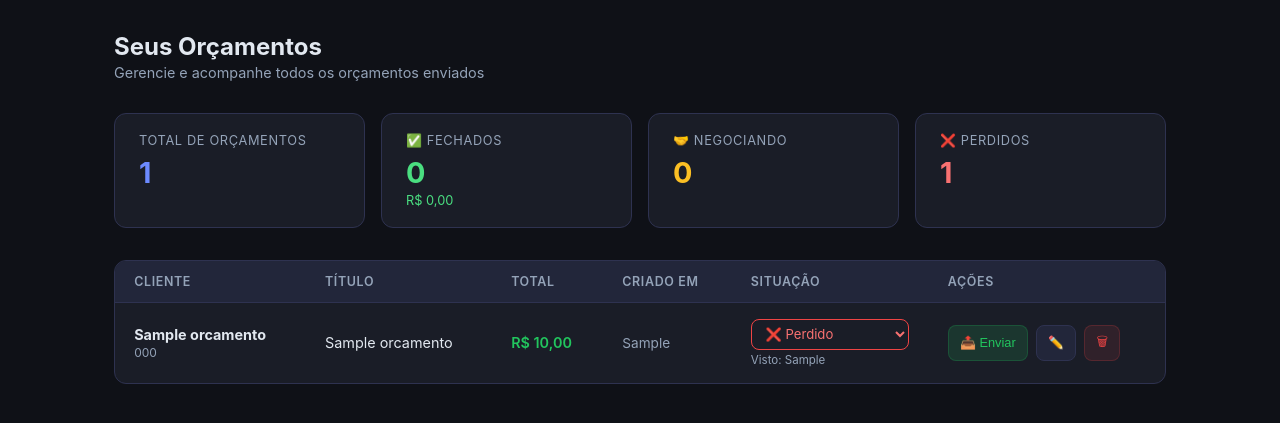
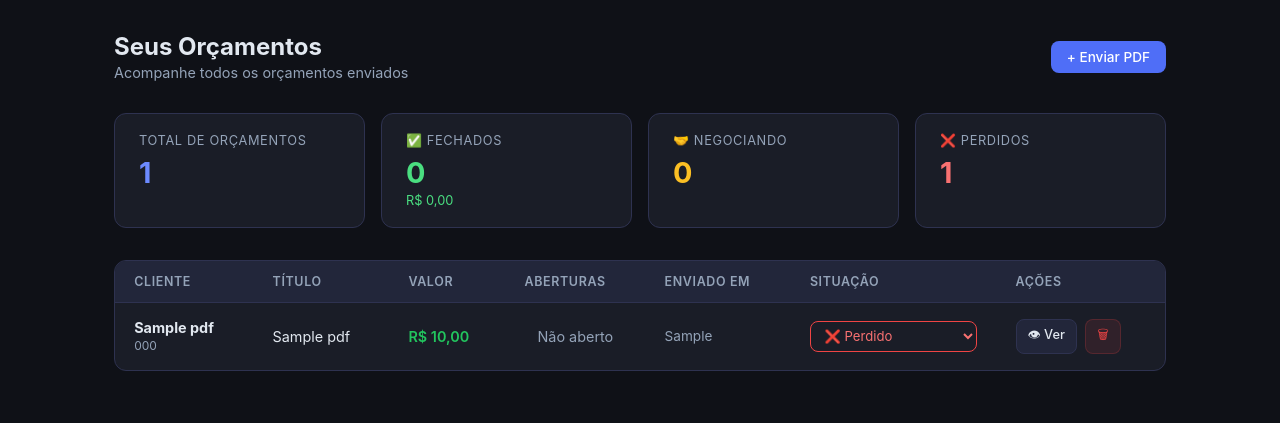
Before and after one commit to arcoestevez96/orcamentos, a Flask app: template templates/dashboard.html in a window 1280 px wide. Shown: the part 60-483 px from the top of the page. Run offline with Flask 3, Linux system fonts and the light colour scheme; the template is opened without the code that fills it: most values are stand-ins (such as "Sample title", 1, 10 or a date in 2020); some libraries are stand-ins or nearby versions.

Commit message:
Dashboard shows PDFs with value and status selector

```diff
--- a/app.py
+++ b/app.py
@@ -68,8 +68,10 @@ def init_db():
                 id SERIAL PRIMARY KEY, token TEXT UNIQUE NOT NULL,
                 cliente_nome TEXT NOT NULL, cliente_telefone TEXT, titulo TEXT NOT NULL,
                 arquivo BYTEA, filename TEXT, status TEXT DEFAULT 'enviado',
-                criado_em TEXT NOT NULL, aberto_em TEXT, aberturas INTEGER DEFAULT 0
+                criado_em TEXT NOT NULL, aberto_em TEXT, aberturas INTEGER DEFAULT 0,
+                valor NUMERIC DEFAULT 0
             )''')
+        cur.execute('ALTER TABLE pdfs ADD COLUMN IF NOT EXISTS valor NUMERIC DEFAULT 0')
         for k, v in [('whatsapp_numero',''),('whatsapp_apikey',''),
                      ('empresa_nome',''),('base_url',''),
                      ('email_remetente',''),('email_senha_app',''),
@@ -205,9 +207,10 @@ def now_str():
 
 @app.route('/')
 def dashboard():
-    orcamentos = db_exec('SELECT * FROM orcamentos ORDER BY criado_em DESC', fetch='all') or []
-    lista = [{**o, 'total': calcular_total(json.loads(o['itens']))} for o in orcamentos]
-    return render_template('dashboard.html', orcamentos=lista)
+    pdfs = db_exec('SELECT id,token,cliente_nome,cliente_telefone,titulo,filename,status,criado_em,aberto_em,aberturas,valor FROM pdfs ORDER BY criado_em DESC', fetch='all') or []
+    for p in pdfs:
+        p['valor'] = float(p['valor'] or 0)
+    return render_template('dashboard.html', pdfs=pdfs)
 
 @app.route('/criar', methods=['GET', 'POST'])
 def criar():
@@ -310,15 +313,18 @@ def upload_pdf():
     dados = f.read()
     token = str(uuid.uuid4()).replace('-','')[:16]
     filename = secure_filename(f.filename)
+    valor = request.form.get('valor', '0').replace('R$','').replace('.','').replace(',','.').strip() or '0'
+    try: valor = float(valor)
+    except: valor = 0.0
     if USE_PG:
         import psycopg2
-        db_exec('INSERT INTO pdfs(token,cliente_nome,cliente_telefone,titulo,arquivo,filename,status,criado_em) VALUES(%s,%s,%s,%s,%s,%s,%s,%s)',
+        db_exec('INSERT INTO pdfs(token,cliente_nome,cliente_telefone,titulo,arquivo,filename,status,criado_em,valor) VALUES(%s,%s,%s,%s,%s,%s,%s,%s,%s)',
             (token, request.form.get('cliente_nome','Cliente'), request.form.get('cliente_telefone',''),
-             request.form.get('titulo', filename), psycopg2.Binary(dados), filename, 'enviado', now_str()))
+             request.form.get('titulo', filename), psycopg2.Binary(dados), filename, 'enviado', now_str(), valor))
     else:
-        db_exec('INSERT INTO pdfs(token,cliente_nome,cliente_telefone,titulo,arquivo,filename,status,criado_em) VALUES(?,?,?,?,?,?,?,?)',
+        db_exec('INSERT INTO pdfs(token,cliente_nome,cliente_telefone,titulo,arquivo,filename,status,criado_em,valor) VALUES(?,?,?,?,?,?,?,?,?)',
             (token, request.form.get('cliente_nome','Cliente'), request.form.get('cliente_telefone',''),
-             request.form.get('titulo', filename), dados, filename, 'enviado', now_str()))
+             request.form.get('titulo', filename), dados, filename, 'enviado', now_str(), valor))
     link = f"{get_base_url()}/pdf/{token}"
     cliente_nome = request.form.get('cliente_nome', 'Cliente')
     cliente_tel = request.form.get('cliente_telefone', '').strip()
@@ -367,6 +373,16 @@ def ver_pdf(token):
     arquivo = bytes(p['arquivo']) if p['arquivo'] else b''
     return Response(arquivo, mimetype='application/pdf',
         headers={'Content-Disposition': f'inline; filename="{p["filename"]}"'})
+
+@app.route('/atualizar_status_pdf/<int:id>', methods=['POST'])
+def atualizar_status_pdf(id):
+    d = request.get_json()
+    status = d.get('status','')
+    if status not in ['enviado','aberto','fechou','negociando','perdido']:
+        return jsonify({'ok': False})
+    sql = 'UPDATE pdfs SET status=%s WHERE id=%s' if USE_PG else 'UPDATE pdfs SET status=? WHERE id=?'
+    db_exec(sql, (status, id))
+    return jsonify({'ok': True})
 
 @app.route('/deletar_pdf/<int:id>', methods=['POST'])
 def deletar_pdf(id):
--- a/templates/dashboard.html
+++ b/templates/dashboard.html
@@ -17,14 +17,14 @@
   outline: none;
   width: 100%;
 }
-.status-select.fechou  { border-color:#16a34a; color:#4ade80; }
-.status-select.negociando { border-color:#f59e0b; color:#fbbf24; }
-.status-select.perdido { border-color:#ef4444; color:#f87171; }
-.status-select.aberto  { border-color:#6366f1; color:#a5b4fc; }
-.status-select.enviado { border-color:#64748b; color:#94a3b8; }
-.stat-card.fechou .value { color:#4ade80; }
+.status-select.fechou    { border-color:#16a34a; color:#4ade80; }
+.status-select.negociando{ border-color:#f59e0b; color:#fbbf24; }
+.status-select.perdido   { border-color:#ef4444; color:#f87171; }
+.status-select.aberto    { border-color:#6366f1; color:#a5b4fc; }
+.status-select.enviado   { border-color:#64748b; color:#94a3b8; }
+.stat-card.fechou   .value { color:#4ade80; }
 .stat-card.negociando .value { color:#fbbf24; }
-.stat-card.perdido .value { color:#f87171; }
+.stat-card.perdido  .value { color:#f87171; }
 </style>
 </head>
 <body>
@@ -39,20 +39,20 @@
   <div class="page-header">
     <div>
       <h1>Seus Orçamentos</h1>
-      <p>Gerencie e acompanhe todos os orçamentos enviados</p>
+      <p>Acompanhe todos os orçamentos enviados</p>
     </div>
+    <a href="/pdfs" class="btn btn-primary">+ Enviar PDF</a>
   </div>
 
-  {% set total_geral = orcamentos | sum(attribute='total') %}
-  {% set fechados = orcamentos | selectattr('status', 'equalto', 'fechou') | list %}
-  {% set negociando = orcamentos | selectattr('status', 'equalto', 'negociando') | list %}
-  {% set perdidos = orcamentos | selectattr('status', 'equalto', 'perdido') | list %}
-  {% set total_fechado = fechados | sum(attribute='total') %}
+  {% set fechados   = pdfs | selectattr('status', 'equalto', 'fechou')     | list %}
+  {% set negociando = pdfs | selectattr('status', 'equalto', 'negociando') | list %}
+  {% set perdidos   = pdfs | selectattr('status', 'equalto', 'perdido')    | list %}
+  {% set total_fechado = fechados | sum(attribute='valor') %}
 
   <div class="stats">
     <div class="stat-card">
       <div class="label">Total de Orçamentos</div>
-      <div class="value accent">{{ orcamentos | length }}</div>
+      <div class="value accent">{{ pdfs | length }}</div>
     </div>
     <div class="stat-card fechou">
       <div class="label">✅ Fechados</div>
@@ -69,41 +69,53 @@
     </div>
   </div>
 
-  {% if orcamentos %}
+  {% if pdfs %}
   <div class="table-card">
     <table>
       <thead>
         <tr>
           <th>Cliente</th>
           <th>Título</th>
-          <th>Total</th>
-          <th>Criado em</th>
+          <th>Valor</th>
+          <th>Aberturas</th>
+          <th>Enviado em</th>
           <th>Situação</th>
           <th>Ações</th>
         </tr>
       </thead>
       <tbody>
-        {% for o in orcamentos %}
-        <tr id="row-{{ o.id }}">
-          <td><strong>{{ o.cliente_nome }}</strong>{% if o.cliente_telefone %}<br><small style="color:var(--text2)">{{ o.cliente_telefone }}</small>{% endif %}</td>
-          <td>{{ o.titulo }}</td>
-          <td style="color:var(--green);font-weight:600">R$ {{ "%.2f"|format(o.total) | replace('.', ',') }}</td>
-          <td style="color:var(--text2);font-size:.85rem">{{ o.criado_em[:10] }}</td>
-          <td style="min-width:130px">
-            <select class="status-select {{ o.status }}" onchange="atualizarStatus({{ o.id }}, this)">
-              <option value="enviado"    {% if o.status == 'enviado'    %}selected{% endif %}>📤 Enviado</option>
-              <option value="aberto"     {% if o.status == 'aberto'     %}selected{% endif %}>👁 Visualizado</option>
-              <option value="negociando" {% if o.status == 'negociando' %}selected{% endif %}>🤝 Negociando</option>
-              <option value="fechou"     {% if o.status == 'fechou'     %}selected{% endif %}>✅ Fechou</option>
-              <option value="perdido"    {% if o.status == 'perdido'    %}selected{% endif %}>❌ Perdido</option>
+        {% for p in pdfs %}
+        <tr>
+          <td>
+            <strong>{{ p.cliente_nome }}</strong>
+            {% if p.cliente_telefone %}<br><small style="color:var(--text2)">{{ p.cliente_telefone }}</small>{% endif %}
+          </td>
+          <td>{{ p.titulo }}</td>
+          <td style="color:var(--green);font-weight:600">
+            {% if p.valor and p.valor > 0 %}R$ {{ "%.2f"|format(p.valor) | replace('.', ',') }}{% else %}<span style="color:var(--text2)">—</span>{% endif %}
+          </td>
+          <td style="text-align:center">
+            {% if p.aberturas and p.aberturas > 0 %}
+              <span style="color:#a5b4fc;font-weight:600">{{ p.aberturas }}x</span>
+              {% if p.aberto_em %}<br><small style="color:var(--text2);font-size:.72rem">{{ p.aberto_em[:16] }}</small>{% endif %}
+            {% else %}
+              <span style="color:var(--text2)">Não aberto</span>
+            {% endif %}
+          </td>
+          <td style="color:var(--text2);font-size:.85rem">{{ p.criado_em[:10] }}</td>
+          <td style="min-width:135px">
+            <select class="status-select {{ p.status }}" onchange="atualizarStatus({{ p.id }}, this)">
+              <option value="enviado"    {% if p.status == 'enviado'    %}selected{% endif %}>📤 Enviado</option>
+              <option value="aberto"     {% if p.status == 'aberto'     %}selected{% endif %}>👁 Visualizado</option>
+              <option value="negociando" {% if p.status == 'negociando' %}selected{% endif %}>🤝 Negociando</option>
+              <option value="fechou"     {% if p.status == 'fechou'     %}selected{% endif %}>✅ Fechou</option>
+              <option value="perdido"    {% if p.status == 'perdido'    %}selected{% endif %}>❌ Perdido</option>
             </select>
-            {% if o.aberto_em %}<small style="color:var(--text2);font-size:.72rem;display:block;margin-top:.2rem">Visto: {{ o.aberto_em[:16] }}</small>{% endif %}
           </td>
           <td>
             <div class="actions">
-              <button class="btn btn-green btn-sm" onclick="compartilhar('{{ o.token }}', '{{ o.id }}', '{{ o.cliente_nome }}', '{{ o.cliente_telefone }}')">📤 Enviar</button>
-              <a href="/editar/{{ o.id }}" class="btn btn-secondary btn-sm">✏️</a>
-              <form method="POST" action="/deletar/{{ o.id }}" onsubmit="return confirm('Deletar este orçamento?')">
+              <a href="/pdf/{{ p.token }}" target="_blank" class="btn btn-secondary btn-sm">👁 Ver</a>
+              <form method="POST" action="/deletar_pdf/{{ p.id }}" onsubmit="return confirm('Deletar este PDF?')">
                 <button class="btn btn-danger btn-sm">🗑</button>
               </form>
             </div>
@@ -115,7 +127,7 @@
   </div>
   {% else %}
   <div class="empty">
-    <div class="icon">📋</div>
+    <div class="icon">📎</div>
     <h3>Nenhum orçamento ainda</h3>
     <p>Faça upload de um PDF para começar</p>
     <br>
@@ -124,67 +136,16 @@
   {% endif %}
 </div>
 
-<!-- Modal enviar -->
-<div class="modal-overlay" id="modalEnviar">
-  <div class="modal">
-    <h3>📤 Enviar Orçamento</h3>
-    <p style="color:var(--text2);font-size:.9rem;margin-bottom:1rem">Copie o link e envie para o cliente pelo WhatsApp ou email.</p>
-    <div class="link-box" id="linkGerado">Gerando link...</div>
-    <div class="modal-actions">
-      <button class="btn btn-secondary" onclick="fecharModal()">Fechar</button>
-      <button class="btn btn-green" onclick="copiarLink()">📋 Copiar Link</button>
-      <button class="btn btn-primary" id="btnWhatsApp" onclick="abrirWhatsApp()">💬 WhatsApp</button>
-    </div>
-  </div>
-</div>
-
 <script>
-let linkAtual = '';
-let telAtual = '';
-let idAtual = null;
-
 async function atualizarStatus(id, sel) {
   const status = sel.value;
   sel.className = 'status-select ' + status;
-  await fetch('/atualizar_status/' + id, {
+  await fetch('/atualizar_status_pdf/' + id, {
     method: 'POST',
-    headers: {'Content-Type':'application/json'},
-    body: JSON.stringify({status})
+    headers: {'Content-Type': 'application/json'},
+    body: JSON.stringify({ status })
   });
 }
-
-async function compartilhar(token, id, nome, tel) {
-  idAtual = id;
-  telAtual = tel;
-  document.getElementById('modalEnviar').classList.add('show');
-  document.getElementById('linkGerado').textContent = 'Gerando link...';
-
-  const res = await fetch('/link/' + token);
-  const data = await res.json();
-  linkAtual = data.link;
-  document.getElementById('linkGerado').textContent = linkAtual;
-
-  await fetch('/marcar_enviado/' + id, { method: 'POST' });
-}
-
-function fecharModal() {
-  document.getElementById('modalEnviar').classList.remove('show');
-}
-
-function copiarLink() {
-  navigator.clipboard.writeText(linkAtual);
-  alert('Link copiado!');
-}
-
-function abrirWhatsApp() {
-  const msg = encodeURIComponent('Olá! Segue o link do seu orçamento: ' + linkAtual);
-  const tel = telAtual.replace(/\D/g, '');
-  window.open('https://wa.me/55' + tel + '?text=' + msg, '_blank');
-}
-
-document.getElementById('modalEnviar').addEventListener('click', function(e) {
-  if (e.target === this) fecharModal();
-});
 </script>
 </body>
 </html>
--- a/templates/pdfs.html
+++ b/templates/pdfs.html
@@ -106,6 +106,10 @@
       <label>Título do Orçamento</label>
       <input type="text" id="up_titulo" placeholder="Ex: Reforma Cozinha — Casa Jardim">
     </div>
+    <div class="form-group" style="margin-bottom:.8rem">
+      <label>Valor do Orçamento (R$)</label>
+      <input type="text" id="up_valor" placeholder="Ex: 15000,00">
+    </div>
     <div class="form-group" style="margin-bottom:1rem">
       <label>Arquivo PDF *</label>
       <input type="file" id="up_arquivo" accept=".pdf" onchange="previewArquivo(this)">
@@ -175,6 +179,7 @@ async function enviarPDF() {
   fd.append('cliente_nome', nome);
   fd.append('cliente_telefone', document.getElementById('up_cliente_tel').value.trim());
   fd.append('titulo', document.getElementById('up_titulo').value.trim() || arquivo.name);
+  fd.append('valor', document.getElementById('up_valor').value.trim());
   const res = await fetch('/upload_pdf', { method: 'POST', body: fd });
   const data = await res.json();
   document.getElementById('btnEnviar').textContent = '📤 Enviar e Gerar Link';
```
